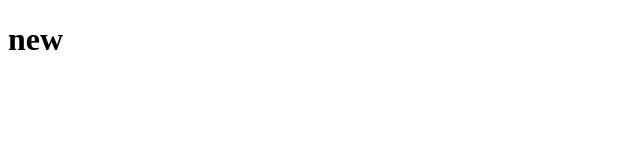
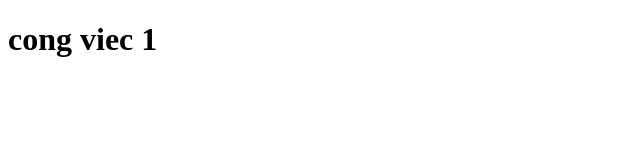
Before and after one commit to Neji73/buoi15, a plain HTML site: page new1.html in a window 1280 px wide. Shown: the whole page, without its empty margins (0-640 px from the left). Drawn offline with Linux system fonts and the light colour scheme.

Commit message:
1.cong viec1

```diff
--- a/new1.html
+++ b/new1.html
@@ -6,6 +6,6 @@
     <title>Document</title>
   </head>
   <body>
-    <h1>new</h1>
+    <h1>cong viec 1</h1>
   </body>
 </html>
```
